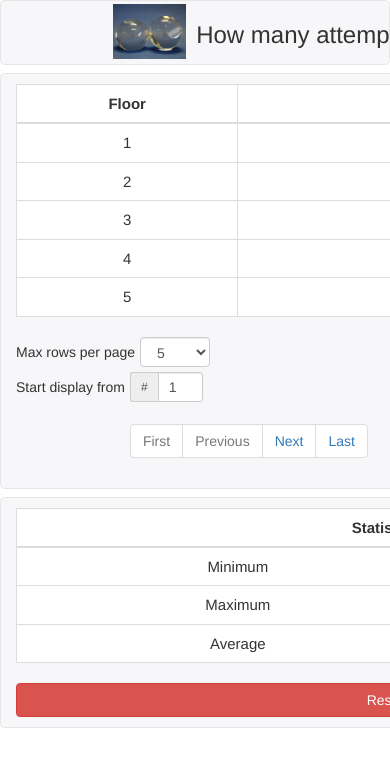
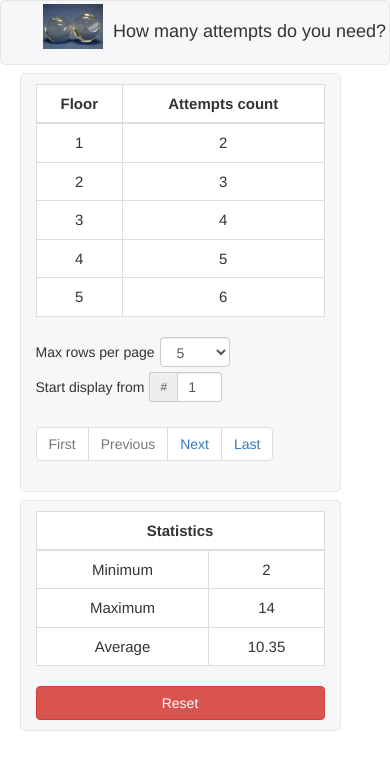
Before and after one commit to IvanKhud/FirstJSApp, a PHP site: page /index.html in a window 390 px wide; the page is wider, and only the part inside the window is pictured. Shown: the top 770 px of that part. Run offline with PHP 8.4, Linux system fonts and the light colour scheme.

Commit message:
#12 reworked small screen support

```diff
--- a/css/style.css
+++ b/css/style.css
@@ -161,3 +161,27 @@
 #returnToBottom {
   bottom: 8px;
 }
+
+@media screen and (max-width: 768px) {
+
+.header-content h3 {
+  float: left;
+  font-size: 18px;
+}
+
+.logo {
+  height: 45px;
+  margin-left: 5%;
+}
+
+.general-container {
+  position: relative;
+  width: 90%;
+}
+
+.header-content {
+  float: left;
+  margin-left: 0%;
+}
+
+}
```
